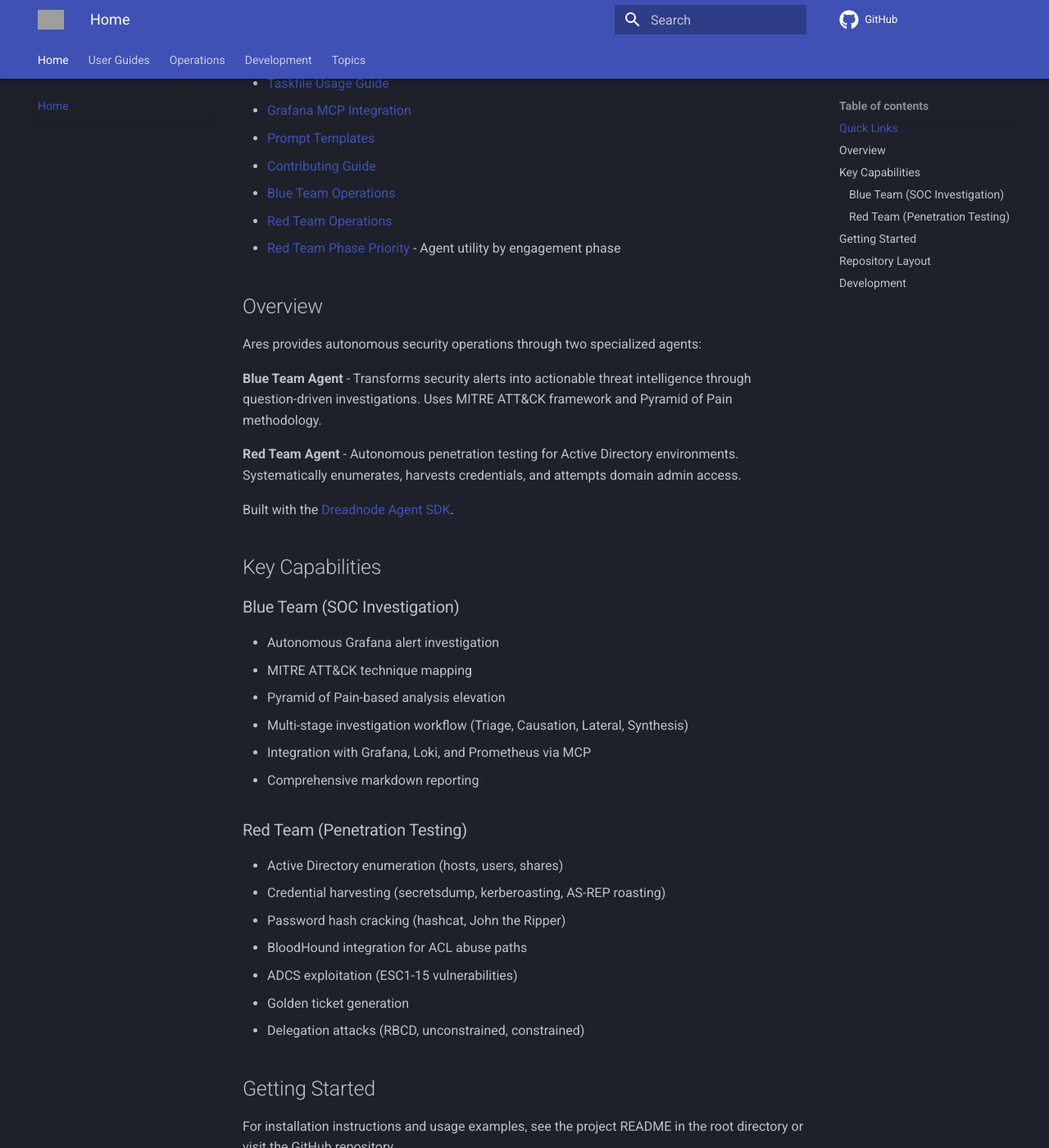
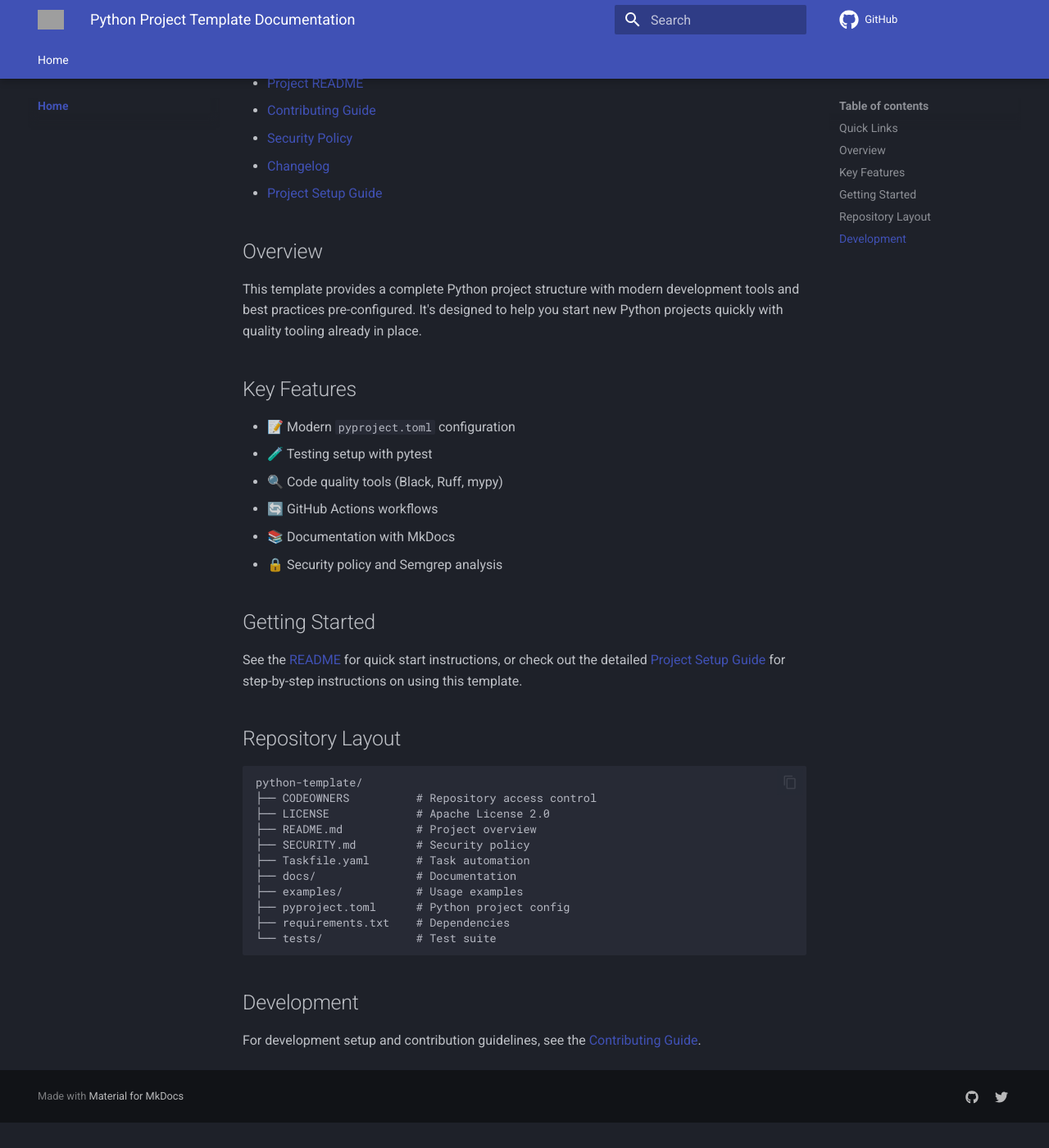
Before and after one commit to dreadnode/ares, an MkDocs documentation site: the page built from docs/index.md, in a window 1280 px wide and 1400 px high, scrolled down 281 px. Shown: the whole window at 82% size. Built offline with MkDocs 1.6.1 and Material for MkDocs 9.7.7, drawn with Linux system fonts in a browser that asks for light colours; comment, search, counter and statistics services are not loaded; after the commit the page ends 1650 px from its top, so only the background shows below that; some of the changed text lies outside the part shown; grey boxes are pictures that could not be loaded.

Commit message:
chore(template): merge template changes :up:
Signed-off-by: github-actions[bot] <github-actions[bot]@users.noreply.github.com>

````diff
--- a/.pre-commit-config.yaml
+++ b/.pre-commit-config.yaml
@@ -31,7 +31,7 @@ repos:
     rev: v2.4.1
     hooks:
       - id: codespell
-        entry: codespell -q 3 -f --skip=".git,.github,README.md" --ignore-words-list="astroid,braket,unstall,infinit"
+        entry: codespell -q 3 -f --skip=".git,.github,README.md" --ignore-words-list="astroid"
 
   - repo: https://github.com/RodrigoGonzalez/check-mkdocs
     rev: v1.2.0
@@ -93,7 +93,6 @@ repos:
     rev: v1.19.1
     hooks:
       - id: mypy
-        exclude: ^tests/
         additional_dependencies:
           - "types-PyYAML"
           - "types-requests"
--- a/docs/index.md
+++ b/docs/index.md
@@ -1,83 +1,52 @@
-# Ares Documentation
+# Python Project Template Documentation
 
-Welcome to the Ares documentation.
-Ares is an autonomous security operations agent with dual capabilities:
-**Blue Team** (SOC investigation) and **Red Team** (penetration testing).
+Welcome to the Python Project Template documentation.
+A modern Python project scaffold with batteries included.
 
 ## Quick Links
 
-- [Taskfile Usage Guide](taskfile_usage.md)
-- [Grafana MCP Integration](grafana_mcp_usage.md)
-- [Prompt Templates](prompt_templates.md)
+- [Project README](../README.md)
 - [Contributing Guide](contributing.md)
-- [Blue Team Operations](blue.md)
-- [Red Team Operations](red.md)
-- [Red Team Phase Priority](phase-priority.md) - Agent utility by engagement phase
+- [Security Policy](../SECURITY.md)
+- [Changelog](../CHANGELOG.md)
+- [Project Setup Guide](topics/project-from-template.md)
 
 ## Overview
 
-Ares provides autonomous security operations through two specialized agents:
+This template provides a complete Python project structure with modern
+development tools and best practices pre-configured.
+It's designed to help you start new Python projects quickly with quality
+tooling already in place.
 
-**Blue Team Agent** - Transforms security alerts into actionable threat
-intelligence through question-driven investigations. Uses MITRE ATT&CK
-framework and Pyramid of Pain methodology.
+## Key Features
 
-**Red Team Agent** - Autonomous penetration testing for Active Directory
-environments. Systematically enumerates, harvests credentials, and attempts
-domain admin access.
-
-Built with the [Dreadnode Agent SDK](https://github.com/dreadnode/agent-sdk).
-
-## Key Capabilities
-
-### Blue Team (SOC Investigation)
-
-- Autonomous Grafana alert investigation
-- MITRE ATT&CK technique mapping
-- Pyramid of Pain-based analysis elevation
-- Multi-stage investigation workflow (Triage, Causation, Lateral, Synthesis)
-- Integration with Grafana, Loki, and Prometheus via MCP
-- Comprehensive markdown reporting
-
-### Red Team (Penetration Testing)
-
-- Active Directory enumeration (hosts, users, shares)
-- Credential harvesting (secretsdump, kerberoasting, AS-REP roasting)
-- Password hash cracking (hashcat, John the Ripper)
-- BloodHound integration for ACL abuse paths
-- ADCS exploitation (ESC1-15 vulnerabilities)
-- Golden ticket generation
-- Delegation attacks (RBCD, unconstrained, constrained)
+- 📝 Modern `pyproject.toml` configuration
+- 🧪 Testing setup with pytest
+- 🔍 Code quality tools (Black, Ruff, mypy)
+- 🔄 GitHub Actions workflows
+- 📚 Documentation with MkDocs
+- 🔒 Security policy and Semgrep analysis
 
 ## Getting Started
 
-For installation instructions and usage examples, see the project README in the
-root directory or visit the GitHub repository.
+See the [README](../README.md) for quick start instructions, or check out the
+detailed [Project Setup Guide](topics/project-from-template.md) for step-by-step
+instructions on using this template.
 
 ## Repository Layout
 
 ```text
-ares/
-├── src/ares/                    # Main package
-│   ├── agents/                  # Agent orchestrators
-│   │   ├── blue/                # SOC investigation agent
-│   │   └── red/                 # Penetration testing agent
-│   ├── core/                    # Core models and engines
-│   │   └── factories/           # Agent factories
-│   ├── integrations/            # External integrations (MITRE)
-│   ├── reports/                 # Report generators
-│   └── tools/                   # Agent toolsets
-│       ├── blue/                # Blue team tools
-│       ├── red/                 # Red team tools
-│       └── shared/              # Shared tools (MITRE)
-├── templates/                   # Jinja2 prompt templates
-│   ├── agent/                   # Blue team agent templates
-│   ├── engines/                 # Question engine templates
-│   ├── redteam/                 # Red team agent templates
-│   └── reports/                 # Report templates
-├── tests/                       # Test suite
-├── docs/                        # Documentation
-└── reports/                     # Generated reports
+python-template/
+├── CODEOWNERS          # Repository access control
+├── LICENSE             # Apache License 2.0
+├── README.md           # Project overview
+├── SECURITY.md         # Security policy
+├── Taskfile.yaml       # Task automation
+├── docs/               # Documentation
+├── examples/           # Usage examples
+├── pyproject.toml      # Python project config
+├── requirements.txt    # Dependencies
+└── tests/              # Test suite
 ```
 
 ## Development
--- a/mkdocs.yaml
+++ b/mkdocs.yaml
@@ -6,19 +6,8 @@ site_url: https://rigging.dreadnode.io
 repo_url: https://github.com/dreadnode/your-project-here
 
 nav:
-  - Home: index.md
-  - User Guides:
-      - Taskfile Usage: taskfile_usage.md
-      - Remote Development: remote-development.md
-      - Grafana MCP Integration: grafana_mcp_usage.md
-      - Prompt Templates: prompt_templates.md
-  - Operations:
-      - Blue Team: blue.md
-      - Red Team: red.md
-  - Development:
-      - Contributing: contributing.md
-  - Topics:
-      - Grafana MCP Setup: topics/grafana-mcp-setup.md
+  - Home:
+      - index.md
 
 theme:
   logo: assets/logo_black.png
````
Also changed, not shown: CHANGELOG.md (+12 -10 lines), docs/contributing.md (+4 -3 lines), docs/topics/project-from-template.md (added, +200 -0 lines), pyproject.toml (+69 -231 lines), 8 other files.
